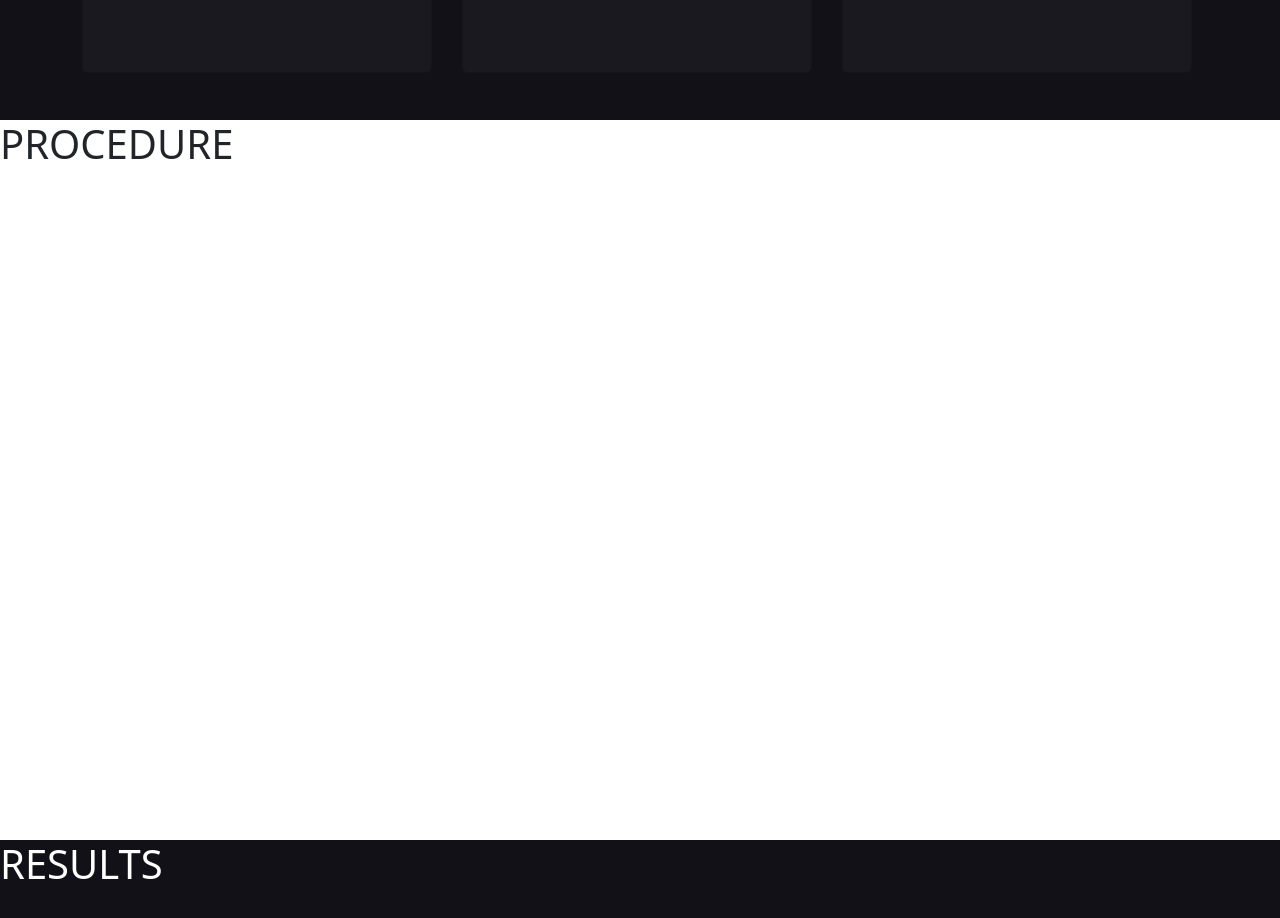
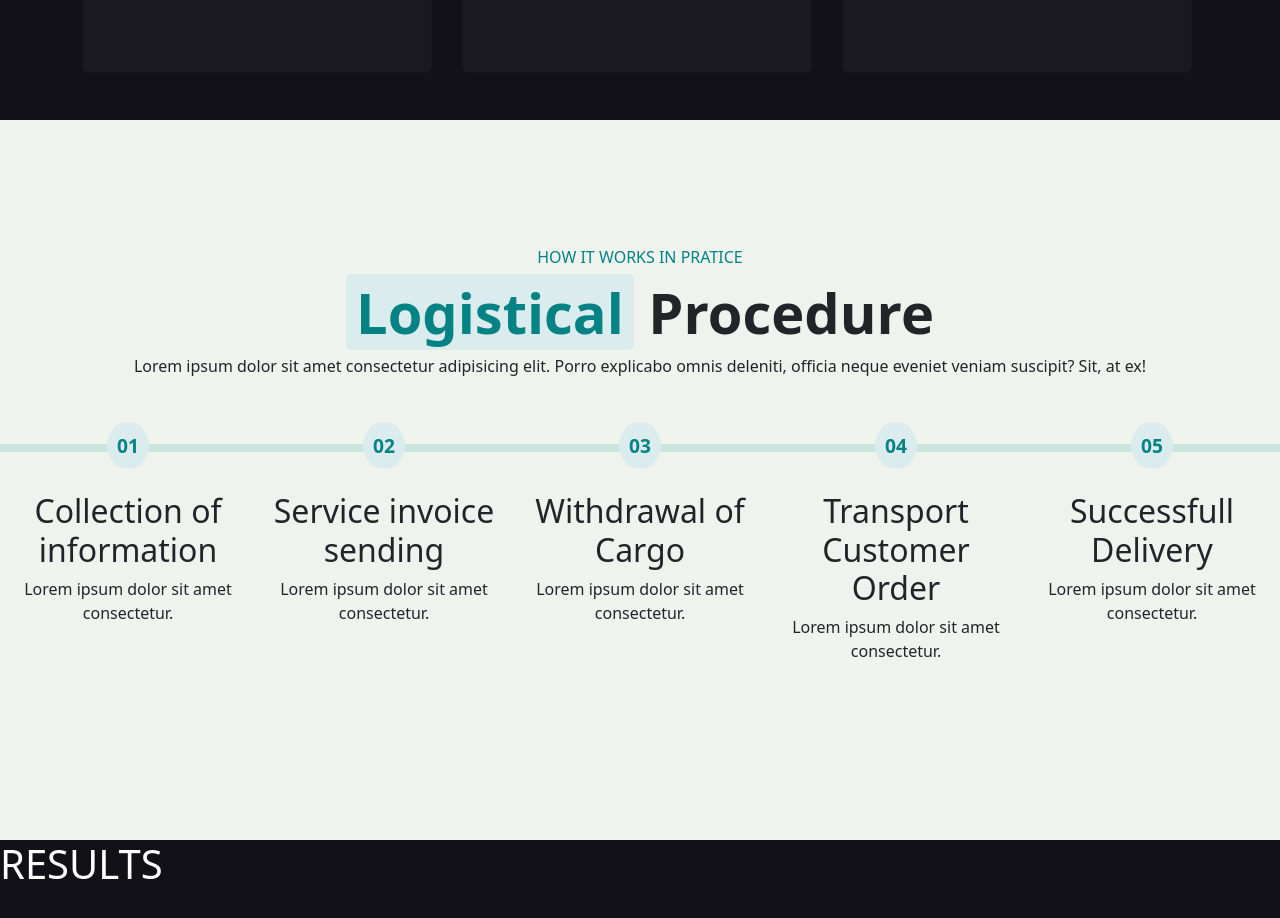
Before and after one commit to davide-piarulli/proj-html-vuejs, a Vue app: page / in a window 1280 px wide. Shown: the part 2280-3198 px from the top of the page. Built offline with nearby package versions, Linux system fonts and the light colour scheme.

Commit message:
[add] procedure static section

```diff
--- a/src/components/partials/Procedure.vue
+++ b/src/components/partials/Procedure.vue
@@ -4,13 +4,120 @@ export default {};
 
 <template>
   <section id="procedure">
-    <h1>PROCEDURE</h1>
+    <div class="container-fluid">
+      <div class="row main">
+        <div class="col text-center">
+          <span class="section-title">HOW IT WORKS IN PRATICE</span>
+          <div class="title">
+            <h2>
+              <span>Logistical</span>
+              Procedure
+            </h2>
+            <p>
+              Lorem ipsum dolor sit amet consectetur adipisicing elit. Porro
+              explicabo omnis deleniti, officia neque eveniet veniam suscipit?
+              Sit, at ex!
+            </p>
+          </div>
+        </div>
+      </div>
+      <div class="row bottom">
+        <div class="col">
+          <div class="number">
+            <span>01</span>
+          </div>
+          <div class="col-info text-center">
+            <h2>Collection of information</h2>
+            <p>Lorem ipsum dolor sit amet consectetur.</p>
+          </div>
+        </div>
+        <div class="col">
+          <div class="number">
+            <span>02</span>
+          </div>
+          <div class="col-info text-center">
+            <h2>Service invoice sending</h2>
+            <p>Lorem ipsum dolor sit amet consectetur.</p>
+          </div>
+        </div>
+        <div class="col">
+          <div class="number">
+            <span>03</span>
+          </div>
+          <div class="col-info text-center">
+            <h2>Withdrawal of Cargo</h2>
+            <p>Lorem ipsum dolor sit amet consectetur.</p>
+          </div>
+        </div>
+        <div class="col">
+          <div class="number">
+            <span>04</span>
+          </div>
+          <div class="col-info text-center">
+            <h2>Transport Customer Order</h2>
+            <p>Lorem ipsum dolor sit amet consectetur.</p>
+          </div>
+        </div>
+        <div class="col">
+          <div class="number">
+            <span>05</span>
+          </div>
+          <div class="col-info text-center">
+            <h2>Successfull Delivery</h2>
+            <p>Lorem ipsum dolor sit amet consectetur.</p>
+          </div>
+        </div>
+      </div>
+    </div>
   </section>
 </template>
 
 <style lang="scss" scoped>
 #procedure {
-  background-color: white;
+  background-color: #eef4ed;
   height: 720px;
+  .row.main {
+    padding: 125px 0 50px;
+    .section-title {
+      color: #058283;
+      font-weight: 500;
+    }
+    .title {
+      h2 {
+        margin-top: 10px;
+        font-size: 3.5rem;
+        font-weight: 700;
+        span {
+          color: #058283;
+          background-color: #daeced;
+          padding: 0px 10px;
+          border-radius: 5px;
+        }
+      }
+    }
+  }
+  .row.bottom {
+    border-top: 8px solid #cce3de;
+    .col {
+      position: relative;
+    }
+    .number {
+      position: absolute;
+      top: -20px;
+      left: 50%;
+      transform: translateX(-50%);
+      span {
+        border-radius: 50%;
+        padding: 10px;
+        background-color: #daeced;
+        font-size: 1.2rem;
+        font-weight: 700;
+        color: #058283;
+      }
+    }
+    .col-info {
+      margin-top: 40px;
+    }
+  }
 }
 </style>
```
